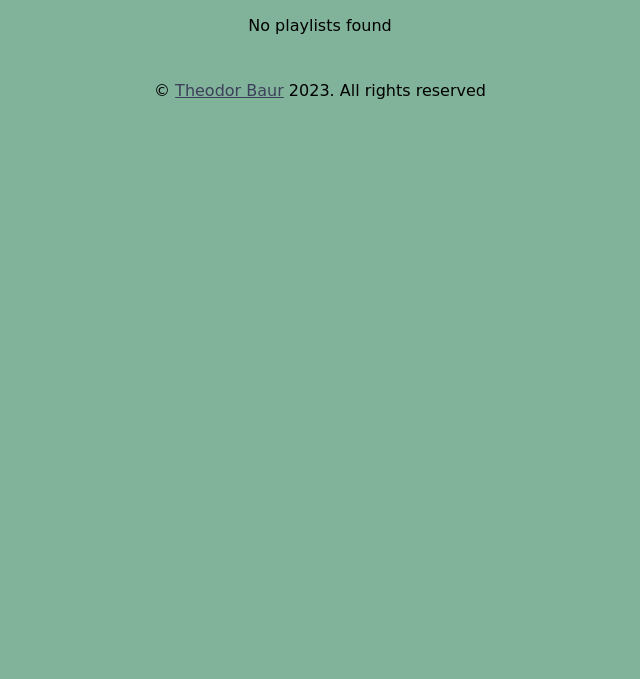
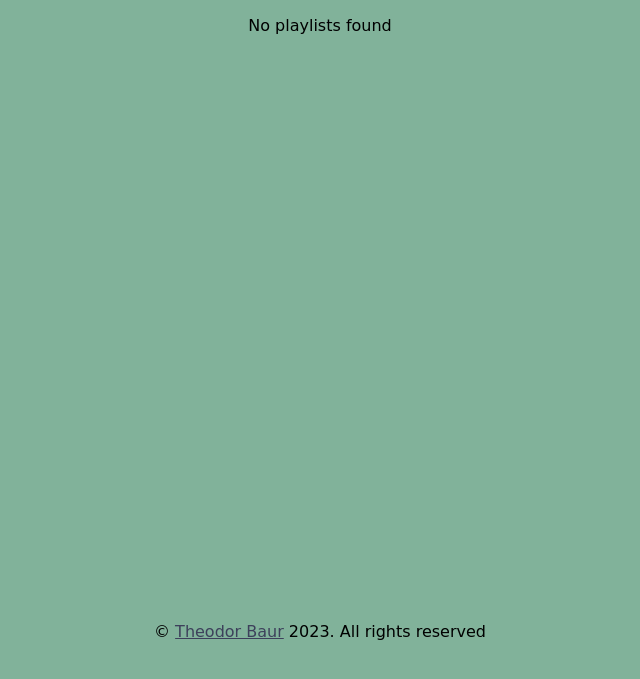
Before and after one commit to theobaur13/playlist-name-generator, a Flask app: template app/templates/playlists.html in a window 1280 px wide. Shown: the top 679 px of the page, without its empty margins (320-960 px from the left). Run offline with Flask 3, Linux system fonts and the light colour scheme; the template is opened without the code that fills it, so the values that code supplies are empty; some web fonts are replaced.

Commit message:
fixed footer in playlist page

```diff
--- a/app/static/css/style.css
+++ b/app/static/css/style.css
@@ -8,6 +8,7 @@ body {
     max-width: 840px;
     margin-left: auto;
     margin-right: auto;
+    min-height: 70vh;
 }
 
 h1{
```
